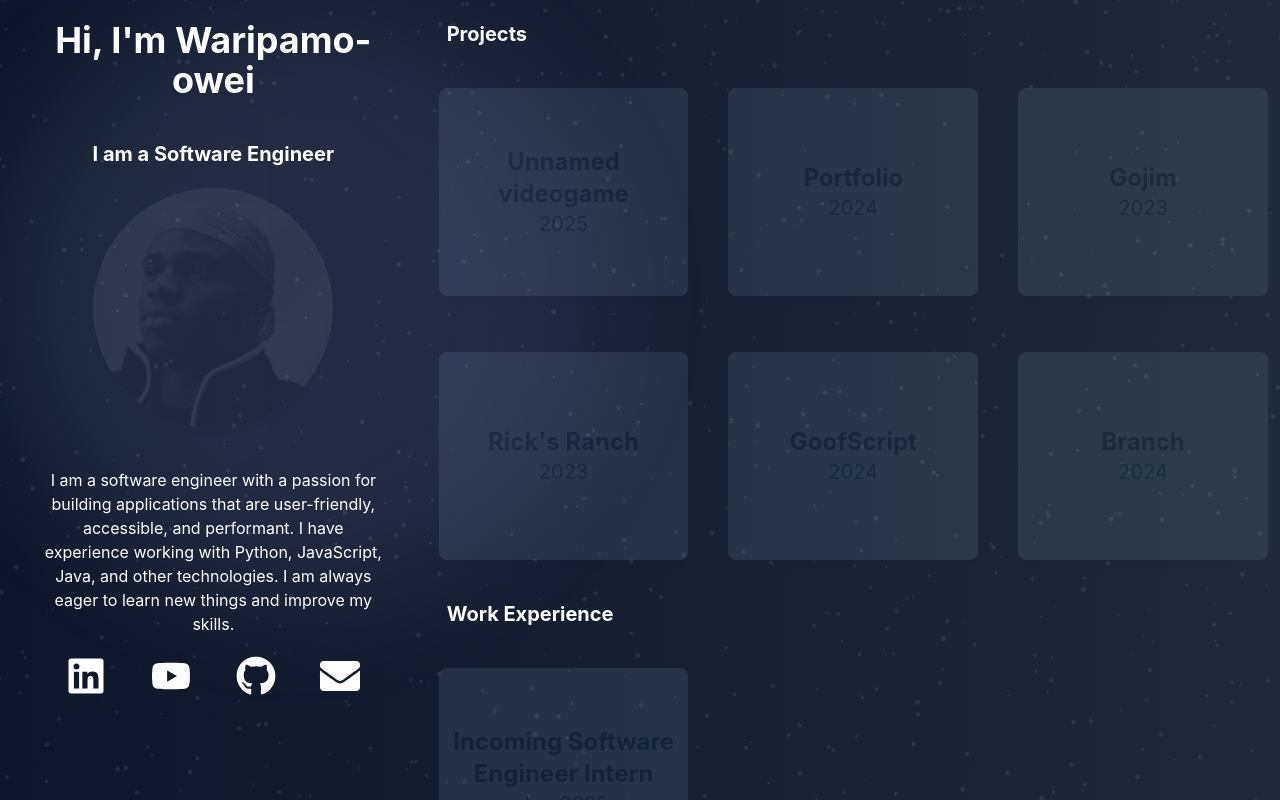
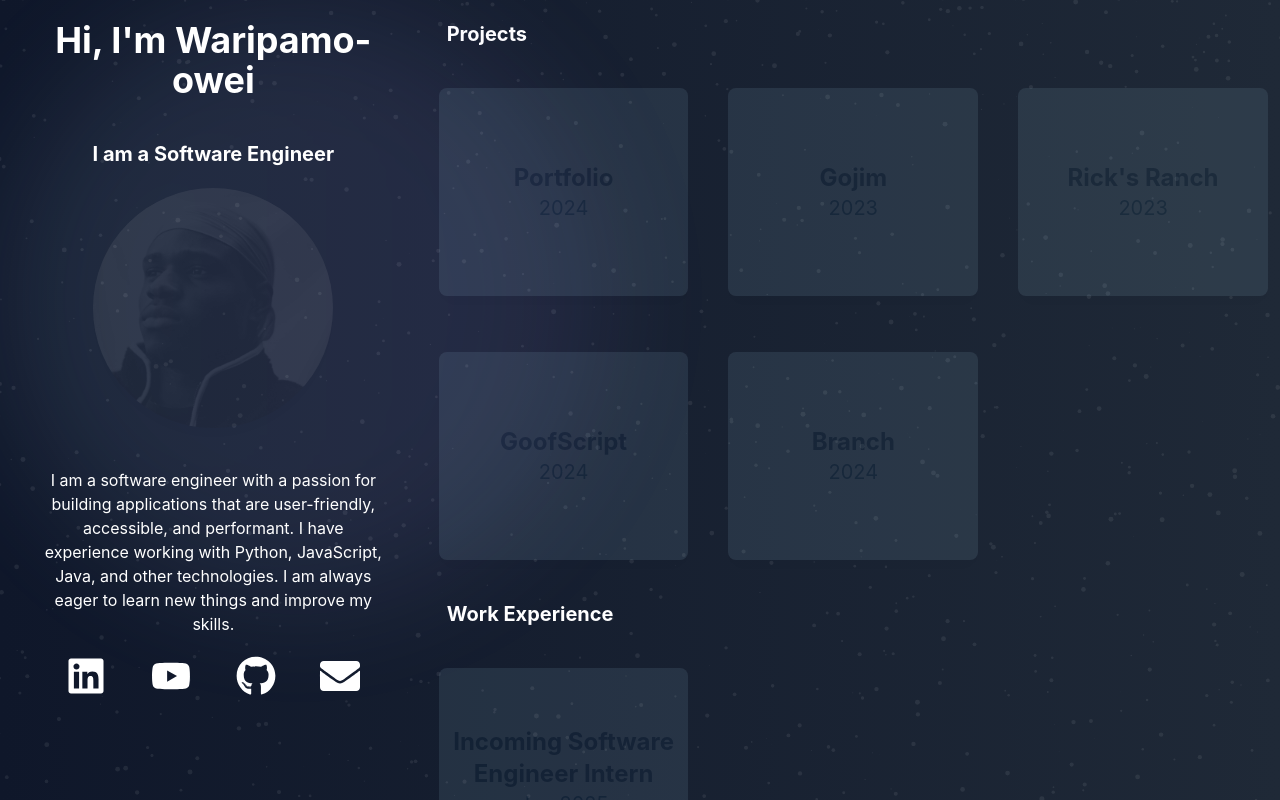
Before and after one commit to wdudafa/wdudafa, a React (Create React App) app: page / in a window 1280 px wide. Built offline with nearby package versions, Linux system fonts and the light colour scheme; a web font is replaced by a local one.

Commit message:
Update experiences.ts

```diff
--- a/src/constants/experiences.ts
+++ b/src/constants/experiences.ts
@@ -10,18 +10,11 @@ export const experiences: Experience[] = [
     title: "Incoming Software Engineer Intern",
     date: "Jun 2025",
     description: "Will be starting soon!",
-    technologies: [""],
+    technologies: ["Java"],
   },
 ];
 
 export const projects: Experience[] = [
-  {
-    title: "Unnamed videogame",
-    date: "2025",
-    description:
-      "An environment for me to learn Raylib whilst improving my python skills",
-    technologies: ["Python", "Raylib"],
-  },
   {
     title: "Portfolio",
     date: "2024",
```
